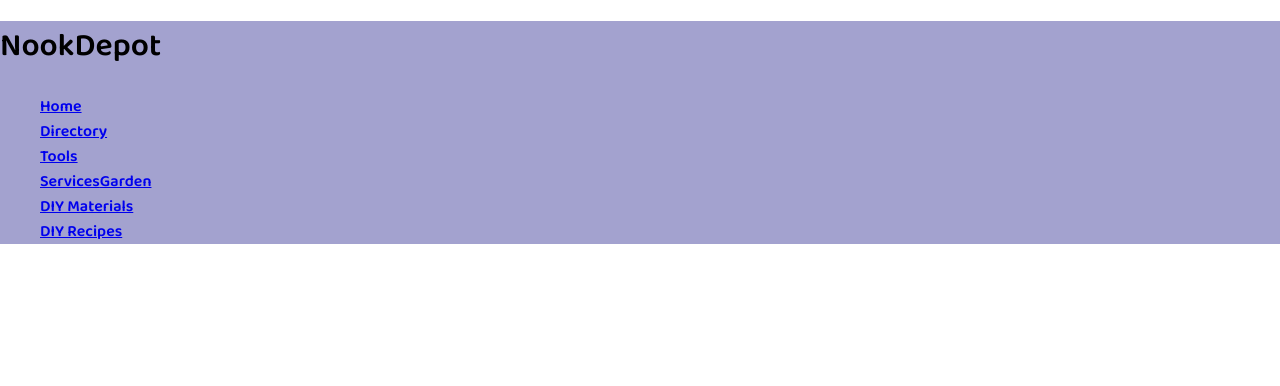
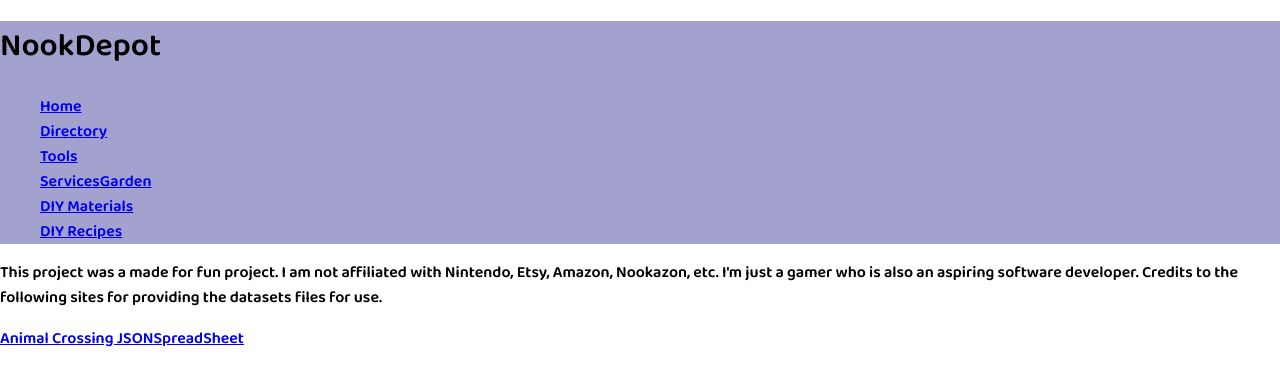
Before and after one commit to kbongco/NookDepot, a React (Create React App) app in the folder client/: page / in a window 1280 px wide. Shown: the top 386 px of the page. Built offline with nearby package versions, Linux system fonts and the light colour scheme.

Commit message:
completed footer, need styling

```diff
--- a/client/src/App.js
+++ b/client/src/App.js
@@ -1,6 +1,7 @@
 import React from 'react';
 import { Switch } from 'react-router-dom'
 import Header from './components/Header/Header.jsx'
+import Footer from './components/Footer/Footer.jsx'
 // import Layout from './layouts/Layout.jsx'
 import './App.css';
 
@@ -9,7 +10,10 @@ function App() {
   return (
     // <h1></h1>
     // <Layout/>
+    <>
     <Header />
+    <Footer />
+      </>
   )
 }
 
--- a/client/src/components/Footer/Footer.jsx
+++ b/client/src/components/Footer/Footer.jsx
@@ -4,7 +4,16 @@ import React from 'react';
 export default function Footer() {
   return (
     <footer>
-    <div class='disclaimer'>
+      <div class='disclaimer'>
+        <p>
+          This project was a made for fun project. I am not affiliated with Nintendo, Etsy, Amazon, Nookazon, etc. I'm just a gamer who is also an aspiring software developer. Credits to the following sites for providing the datasets files for use.
+        </p>
+        <a href="https://github.com/Norviah/animal-crossing">
+          Animal Crossing JSON
+        </a>
+        <a href="https://docs.google.com/spreadsheets/d/1i1nFE0GUCHQS0eWjPuUmYbdtEbeF0Pb-/edit#gid=163065426">
+          SpreadSheet
+        </a>
 
       </div>
       </footer>
```
